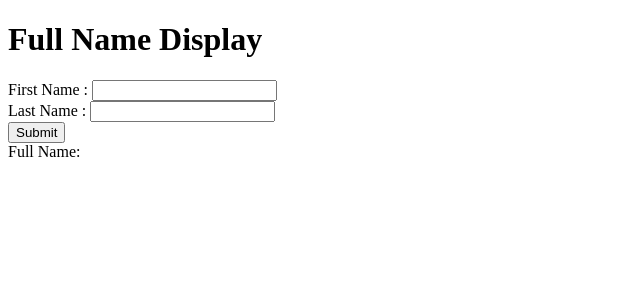
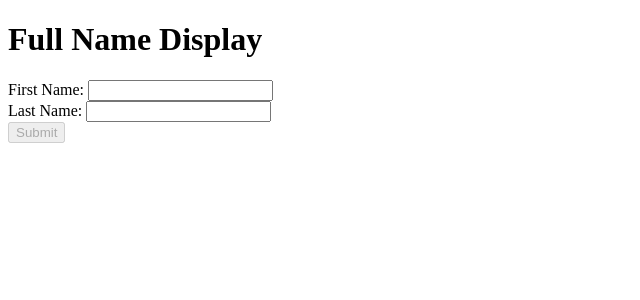
Before and after one commit to Sujwalnaik/XDisplayName, a React (Vite) app in the folder XDisplayName/: page / in a window 1280 px wide. Shown: the top 300 px of the page, without its empty margins (0-640 px from the left). Built offline with nearby package versions, Linux system fonts and the light colour scheme.

Commit message:
resolved

```diff
--- a/XDisplayName/src/App.jsx
+++ b/XDisplayName/src/App.jsx
@@ -1,39 +1,97 @@
+// import { useState } from "react";
+
+// function App() {
+//   const [fullname, setFullName] = useState("");
+//   const [firstName, setFirstName] = useState("");
+//   const [lastName, setLastName] = useState("");
+
+//   const handleFullname = (e) => {
+//     e.preventDefault();
+//     setFullName(`${firstName} ${lastName}`);
+//     setFirstName("");
+//     setLastName("");
+//   };
+//   return (
+//     <div>
+//       <form onSubmit={handleFullname}>
+//         <h1>Full Name Display</h1>
+//         <div>
+//           <label htmlFor="fname">First Name : </label>
+//           <input
+//             type="text"
+//             id="fname"
+//             onChange={(e) => setFirstName(e.target.value)}
+//             required
+//           />
+//         </div>
+//         <div>
+//           <label htmlFor="lname">Last Name : </label>
+//           <input
+//             type="text"
+//             id="lname"
+//             onChange={(e) => setLastName(e.target.value)}
+//             required
+//           />
+//         </div>
+//         <button type="submit">Submit</button>
+//       </form>
+//       <div>Full Name: {fullname}</div>
+//     </div>
+//   );
+// }
+
+// export default App;
 import { useState } from "react";
 
 function App() {
-  const [fullname, setFullName] = useState("");
   const [firstName, setFirstName] = useState("");
   const [lastName, setLastName] = useState("");
+  const [fullName, setFullName] = useState("");
 
-  const handleFullname = (e) => {
+  const handleFirstNameChange = (e) => {
+    setFirstName(e.target.value);
+  };
+
+  const handleLastNameChange = (e) => {
+    setLastName(e.target.value);
+  };
+
+  const onSubmit = (e) => {
     e.preventDefault();
     setFullName(`${firstName} ${lastName}`);
+    setFirstName(""); // Clear first name field
+    setLastName(""); // Clear last name field
   };
+
   return (
     <div>
-      <form onSubmit={handleFullname}>
+      <form onSubmit={onSubmit} style={{ marginBottom: "20px" }}>
         <h1>Full Name Display</h1>
         <div>
-          <label htmlFor="fname">First Name : </label>
+          <label htmlFor="fname">First Name: </label>
           <input
             type="text"
             id="fname"
-            onChange={(e) => setFirstName(e.target.value)}
+            value={firstName}
+            onChange={handleFirstNameChange}
             required
           />
         </div>
         <div>
-          <label htmlFor="lname">Last Name : </label>
+          <label htmlFor="lname">Last Name: </label>
           <input
             type="text"
             id="lname"
-            onChange={(e) => setLastName(e.target.value)}
+            value={lastName}
+            onChange={handleLastNameChange}
             required
           />
         </div>
-        <button type="submit">Submit</button>
+        <button type="submit" disabled={!firstName || !lastName}>
+          Submit
+        </button>
       </form>
-      <div>Full Name: {fullname}</div>
+      {fullName && <div>Full Name :{fullName}</div>}
     </div>
   );
 }
```
